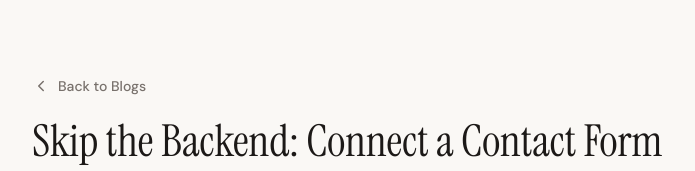
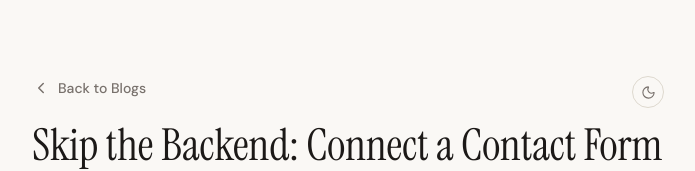
Before and after one commit to senorhitesh/hiteshdev.com, a Next.js app in the folder hiteshsuthar/: page /blogs/SupabaseBlog in a window 1280 px wide. Shown: the top 171 px of the page, without its empty margins (292-987 px from the left). Built offline with nearby package versions, Linux system fonts and the light colour scheme.

Commit message:
feat: add light/dark theme switch to SupabaseBlog post header with interactive click sounds

```diff
--- a/hiteshsuthar/app/blogs/SupabaseBlog/page.tsx
+++ b/hiteshsuthar/app/blogs/SupabaseBlog/page.tsx
@@ -1,13 +1,49 @@
 "use client";
 
 import { useState, useEffect, useRef } from "react";
-import { ChevronLeft, CalendarRange, Play, Pause } from "lucide-react";
+import { ChevronLeft, CalendarRange, Play, Pause, Sun, Moon } from "lucide-react";
 import Link from "next/link";
 import "./supabase.css";
 import { motion } from "framer-motion";
 import ShareButton from "@/app/Components/BlogPage/ShareBtn";
 import Footer from "@/app/Components/Footer/Footer";
 import { Spinner } from "@/components/ui/spinner";
+
+const playClickSound = () => {
+  if (typeof window === "undefined") return;
+  try {
+    const ctx = new (window.AudioContext || (window as any).webkitAudioContext)();
+
+    // Snappy mechanical click pop
+    const osc = ctx.createOscillator();
+    const gain = ctx.createGain();
+    osc.type = "sine";
+    osc.frequency.setValueAtTime(1400, ctx.currentTime);
+    osc.frequency.exponentialRampToValueAtTime(400, ctx.currentTime + 0.04);
+    gain.gain.setValueAtTime(0.06, ctx.currentTime);
+    gain.gain.exponentialRampToValueAtTime(0.001, ctx.currentTime + 0.04);
+    osc.connect(gain);
+    gain.connect(ctx.destination);
+    osc.start();
+    osc.stop(ctx.currentTime + 0.05);
+
+    // High frequency friction click
+    const osc2 = ctx.createOscillator();
+    const gain2 = ctx.createGain();
+    osc2.type = "triangle";
+    osc2.frequency.setValueAtTime(2600, ctx.currentTime);
+    osc2.frequency.exponentialRampToValueAtTime(600, ctx.currentTime + 0.02);
+    gain2.gain.setValueAtTime(0.03, ctx.currentTime);
+    gain2.gain.exponentialRampToValueAtTime(0.001, ctx.currentTime + 0.02);
+    osc2.connect(gain2);
+    gain2.connect(ctx.destination);
+    osc2.start();
+    osc2.stop(ctx.currentTime + 0.03);
+  } catch (e) {
+    console.warn("Web Audio API not supported", e);
+  }
+};
+
 // ─── Types ────────────────────────────────────────────────────────────────────
 export type Theme = "dark" | "light";
 
@@ -372,7 +408,10 @@ export default function SupabaseBlog() {
     if (mq.matches) setTheme("light");
   }, []);
 
-  const toggle = () => setTheme((t) => (t === "dark" ? "light" : "dark"));
+  const toggle = () => {
+    playClickSound();
+    setTheme((t) => (t === "dark" ? "light" : "dark"));
+  };
 
   return (
     <div className={theme === "dark" ? "dark" : ""}>
@@ -384,6 +423,7 @@ export default function SupabaseBlog() {
         <div className="max-w-170 mx-auto px-6">
           {/* ── Header ── */}
           <header className="pt-19 pb-8 border-b border-[#ddd8ce] dark:border-[#252529]">
+            <div className="flex items-center justify-between">
               <Link
                 href="/blogs"
                 className="inline-block mb-2 text-[#78716c] dark:text-[#6b6b75] hover:text-[#1c1917] dark:hover:text-[#e8e6e1] transition-colors"
@@ -392,6 +432,35 @@ export default function SupabaseBlog() {
                   <ChevronLeft size={18} /> Back to Blogs
                 </button>
               </Link>
+
+              <motion.button
+                whileHover={{ scale: 1.08 }}
+                whileTap={{ scale: 0.95 }}
+                transition={{ type: "spring", stiffness: 400, damping: 17 }}
+                onClick={toggle}
+                className="
+                  flex h-8 w-8 items-center justify-center
+                  rounded-full border border-[#ddd8ce] dark:border-[#252529]
+                  transition-colors duration-200
+                  cursor-pointer
+
+                  text-[#78716c]
+                  hover:bg-[#f0ece4]
+                  hover:text-[#1c1917]
+
+                  dark:text-[#6b6b75]
+                  dark:hover:bg-[#16161a]
+                  dark:hover:text-[#e8e6e1]
+                "
+                aria-label="Toggle theme"
+              >
+                {theme === "dark" ? (
+                  <Sun size={15} strokeWidth={1.8} />
+                ) : (
+                  <Moon size={15} strokeWidth={1.8} />
+                )}
+              </motion.button>
+            </div>
 
             <h1 className="font-['Instrument_Serif',Georgia,serif] text-[clamp(1.9rem,5vw,2.75rem)] leading-[1.15] font-normal text-[#1c1917] dark:text-[#e8e6e1] mb-5 mt-3">
               Skip the Backend: Connect a Contact Form Directly to{" "}
```
Lines whose indentation alone changed are shown as unchanged.
